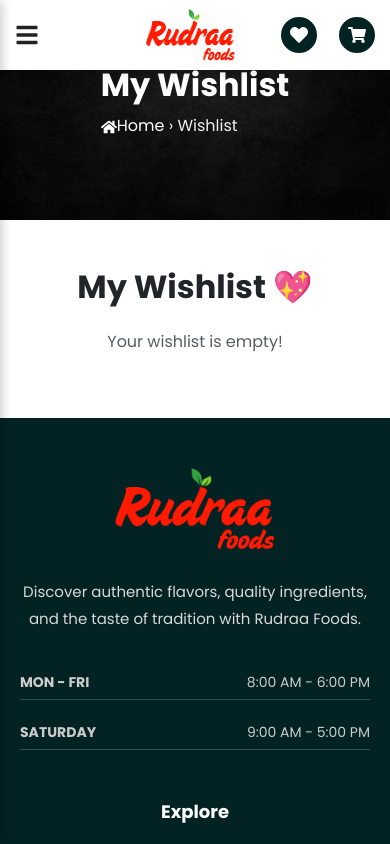
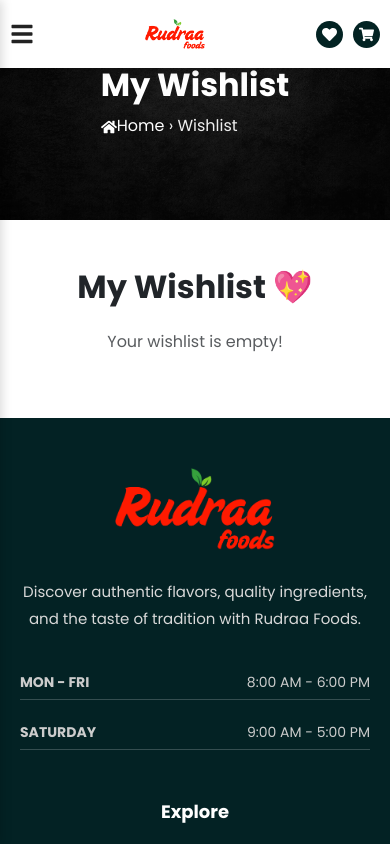
Before and after one commit to Anilpolai/Rudraa, a React (Vite) app: page /wishlist in a window 390 px wide. Shown: the top 844 px of the page. Built offline with nearby package versions, Linux system fonts and the light colour scheme; a web font is replaced by a local one.

Commit message:
edit css

```diff
--- a/src/component/header/header.css
+++ b/src/component/header/header.css
@@ -1,40 +1,43 @@
 /* =====================================
-   BASE STYLES
+   🌟 BASE STYLES
 ===================================== */
 * {
   font-family: "Poppins", sans-serif;
+  margin: 0;
+  padding: 0;
+  box-sizing: border-box;
 }
 
 /* =====================================
-   DESKTOP HEADER
+   🖥️ DESKTOP HEADER
 ===================================== */
 .header-container {
   position: fixed;
   top: 20px;
   left: 50%;
   transform: translateX(-50%);
-  width: 68%;
-  max-width: 1400px;
+  width: 70%;
+  max-width: 1350px;
   z-index: 1000;
   background: transparent;
+  transition: all 0.4s ease;
 }
 
 .header {
   display: grid;
   grid-template-columns: auto 1fr auto;
   align-items: center;
-  background: linear-gradient(to right, #f8f8f8, #f0f0f0);
-  padding: 20px 32px;
+  background: linear-gradient(to right, #fafafa, #f2f2f2);
+  padding: 18px 32px;
   border-radius: 14px;
-  box-shadow: 0 4px 12px rgba(0, 0, 0, 0.1);
-  opacity: 0.97;
+  box-shadow: 0 4px 12px rgba(0, 0, 0, 0.08);
+  opacity: 0.98;
   transition: all 0.3s ease;
 }
 
-/* LOGO (Grid + Flex for perfect centering) */
+/* Logo */
 .logo {
-  display: grid;
-  grid-auto-flow: column;
+  display: flex;
   align-items: center;
   justify-content: center;
   gap: 10px;
@@ -42,49 +45,45 @@
 }
 
 .logo img {
-  width:90px;
+  width: 95px;
   height: 50px;
-
+  object-fit: contain;
 }
-
 
 /* Navigation */
 .nav {
   display: flex;
   justify-content: center;
   list-style: none;
-  gap: 28px;
+  gap: 32px;
 }
 
 .nav li a {
   text-decoration: none;
   color: #222;
-  font-size: 20px;
+  font-size: 18px;
   font-weight: 500;
-  transition: color 0.3s ease;
+  transition: color 0.3s ease, transform 0.3s ease;
 }
 
 .nav li a:hover {
-  color: #ff4d4d;
+  color: #ff3c3c;
+  transform: scale(1.05);
 }
 
 .nav li a.active {
-  color: red;
-}
-
-.nav li .arrow {
-  font-size: 10px;
-  margin-left: 4px;
+  color: #ff3c3c;
 }
 
 /* Right Section */
 .right-section {
   display: flex;
   align-items: center;
-  gap: 22px;
+  gap: 20px;
 }
 
-.cart {
+/* Icons: Cart & Wishlist */
+.cart, .wishlist {
   position: relative;
   font-size: 18px;
   background: #032323;
@@ -94,91 +93,97 @@
   display: flex;
   align-items: center;
   justify-content: center;
-  transition: background 0.3s ease;
+  transition: background 0.3s ease, transform 0.3s ease;
 }
 
-.cart:hover {
+.cart:hover,
+.wishlist:hover {
   background: #044646;
+  transform: scale(1.1);
 }
 
-.cart .badge {
+/* Badges */
+.cart .badge,
+.wishlist .badge {
   position: absolute;
   top: -6px;
   right: -6px;
-  background: red;
+  background: #ff3c3c;
   color: #fff;
-  font-size: 12px;
+  font-size: 11px;
   padding: 2px 6px;
   border-radius: 50%;
 }
 
-/* Hamburger (hidden on desktop) */
+/* Hamburger (Desktop Hidden) */
 .hamburger {
   font-size: 24px;
   cursor: pointer;
   display: none;
+  color: #222;
+  transition: color 0.3s ease, transform 0.3s ease;
+}
+
+.hamburger:hover {
+  color: #ff3c3c;
+  transform: scale(1.1);
 }
 
 /* =====================================
-   MOBILE HEADER
+   📱 MOBILE HEADER
 ===================================== */
 .mobile-header {
   display: none;
   justify-content: space-between;
   align-items: center;
   background: #fff;
-  padding: 12px 15px;
+  padding: 10px 15px;
   box-shadow: 0 3px 10px rgba(0, 0, 0, 0.1);
   position: fixed;
   top: 0;
   left: 0;
   right: 0;
-  height: 70px;
+  height: 68px;
   z-index: 2000;
 }
 
 .mobile-header .logo {
   display: flex;
   align-items: center;
-  gap: 10px;
-  text-decoration: none;
+  justify-content: center;
 }
 
 .mobile-header .logo img {
-  position: relative;
-  left:30px;
-  width: 42px;
-  height: 42px;
+  width: 80px;
+  height: 45px;
+  object-fit: contain;
 }
 
-.mobile-header .logo h2 {
-  font-size: 20px;
-  font-weight: 700;
-  color: #222;
+.mobile-icons {
+  display: flex;
+  align-items: center;
+  gap: 10px;
 }
 
-.mobile-header .hamburger {
-  font-size: 24px;
-  cursor: pointer;
-}
-
-.mobile-header .cart {
+/* Mobile Cart & Wishlist */
+.mobile-header .cart,
+.mobile-header .wishlist {
   position: relative;
   font-size: 18px;
   background: #032323;
   color: #fff;
-  padding: 9px;
+  padding: 8px;
   border-radius: 50%;
   display: flex;
   align-items: center;
   justify-content: center;
 }
 
-.mobile-header .cart .badge {
+.mobile-header .badge {
   position: absolute;
   top: -5px;
   right: -5px;
-  background: red;
+  background: #ff3c3c;
   color: #fff;
   font-size: 11px;
   padding: 2px 5px;
@@ -186,7 +191,7 @@
 }
 
 /* =====================================
-   SIDEBAR MENU (GSAP animated)
+   📂 SIDEBAR MENU (GSAP Animated)
 ===================================== */
 .sidebar {
   position: fixed;
@@ -196,27 +201,32 @@
   max-width: 270px;
   height: 100%;
   background: #fff;
-  box-shadow: 2px 0 10px rgba(0, 0, 0, 0.2);
+  box-shadow: 2px 0 10px rgba(0, 0, 0, 0.15);
   transform: translateX(-100%);
   z-index: 3000;
-  padding: 20px;
+  padding: 25px 20px;
   display: flex;
   flex-direction: column;
-  transition: transform 0.5s ease;
 }
 
 .close-btn {
   align-self: flex-end;
-  font-size: 22px;
+  font-size: 24px;
   cursor: pointer;
-  margin-bottom: 20px;
+  color: #222;
+  margin-bottom: 25px;
+  transition: color 0.3s ease;
+}
+
+.close-btn:hover {
+  color: #ff3c3c;
 }
 
 .sidebar-menu {
   list-style: none;
   display: flex;
   flex-direction: column;
-  gap: 18px;
+  gap: 20px;
 }
 
 .sidebar-menu li a {
@@ -229,109 +239,86 @@
 
 .sidebar-menu li a:hover,
 .sidebar-menu li a.active {
-  color: red;
+  color: #ff3c3c;
 }
 
 /* =====================================
-   BACKGROUND OVERLAY
+   🌙 OVERLAY BACKDROP
 ===================================== */
 .overlay {
   position: fixed;
-  top: 0;
-  left: 0;
-  right: 0;
-  bottom: 0;
+  inset: 0;
   background: rgba(0, 0, 0, 0.4);
   z-index: 2500;
 }
 
+/* =====================================
+   📱 RESPONSIVE BREAKPOINTS
+===================================== */
 
-/* Wishlist icon */
-.wishlist {
-  position: relative;
-  font-size: 18px;
-  background: #032323;
-  color: #fff;
-  padding: 9px;
-  border-radius: 50%;
-  display: flex;
-  align-items: center;
-  justify-content: center;
-  margin-right: 12px;
-  transition: background 0.3s ease;
-}
-
-.wishlist:hover {
-  background: #044646;
-}
-
-.wishlist .badge {
-  position: absolute;
-  top: -5px;
-  right: -5px;
-  background: red;
-  color: #fff;
-  font-size: 11px;
-  padding: 2px 5px;
-  border-radius: 50%;
-}
-
-/* Mobile icons container */
-.mobile-icons {
-  display: flex;
-  gap: 10px;
-  align-items: center;
-}
-
-
-/* =====================================
-   RESPONSIVE BREAKPOINTS
-===================================== */
+/* Tablets */
 @media (max-width: 992px) {
   .header-container {
-    width: 80%;
+    width: 85%;
   }
 
-}
+  .nav li a {
+    font-size: 17px;
+  }
 
-@media (max-width: 768px) {
-  .desktop-header {
-    display: none;
+  .logo img {
+    width: 85px;
+    height: 45px;
   }
-  .mobile-header {
-    display: flex;
-  }
-  .mobile-header .logo img {
-    width: 89px;
-    height: 52px;
-}
-}
-/* Make sure hamburger shows properly */
-.hamburger {
-  font-size: 26px;
-  cursor: pointer;
-  color: #222;
-  display: flex;
-  align-items: center;
-  justify-content: center;
-  transition: transform 0.3s ease, color 0.3s ease;
-}
 
-.hamburger:hover {
-  color: #ff4d4d;
-  transform: scale(1.1);
-}
-
-/* Make sure it's visible on mobile */
-@media (max-width: 992px) {
   .hamburger {
     display: flex;
   }
 }
 
-/* Hide hamburger on large desktops (optional) */
-@media (min-width: 993px) {
-  .hamburger {
+/* Mobile */
+@media (max-width: 768px) {
+  .desktop-header {
+    display: none;
+  }
+
+  .mobile-header {
+    display: flex;
+  }
+
+  .header-container {
     display: none;
   }
 }
+
+/* Small phones */
+@media (max-width: 576px) {
+  .mobile-header .logo img {
+    width: 70px;
+    height: 40px;
+  }
+
+  .mobile-header .cart,
+  .mobile-header .wishlist {
+    font-size: 16px;
+    padding: 7px;
+  }
+}
+
+/* Extra small devices */
+@media (max-width: 400px) {
+  .mobile-header {
+    padding: 8px 10px;
+  }
+
+  .mobile-header .logo img {
+    width: 60px;
+    height: 35px;
+  }
+
+  .mobile-header .cart,
+  .mobile-header .wishlist {
+    padding: 6px;
+    font-size: 15px;
+  }
+}
--- a/src/pages/product.css
+++ b/src/pages/product.css
@@ -33,8 +33,7 @@
   pointer-events: none;
 }
 
-
-
+/* ===== Product Image ===== */
 .product-img-container {
   position: relative;
   overflow: hidden;
@@ -43,17 +42,17 @@
 
 .product-img {
   width: 100%;
-  height: 180px;
+  height: 200px;
   object-fit: cover;
   transition: transform 0.5s ease;
   border-radius: 20px 20px 0 0;
 }
 
-/* Zoom while tilt */
 .product-card:hover .product-img {
   transform: scale(1.1);
 }
 
+/* ===== Overlay Icons ===== */
 .product-overlay {
   position: absolute;
   top: 10px;
@@ -63,6 +62,7 @@
   opacity: 0;
   transform: translateX(20px);
   transition: all 0.4s ease;
+  z-index: 2;
 }
 
 .product-card:hover .product-overlay {
@@ -80,7 +80,10 @@
   display: flex;
   align-items: center;
   justify-content: center;
+  color: #333;
+  font-size: 1.1rem;
   transition: all 0.3s ease;
+  box-shadow: 0 3px 10px rgba(0, 0, 0, 0.15);
 }
 
 .icon-btn:hover {
@@ -89,51 +92,172 @@
   transform: scale(1.1);
 }
 
+/* ===== Product Info ===== */
 .product-info {
-  padding: 15px;
+  padding: 18px 15px 25px;
+  text-align: center;
+}
+
+.product-info small {
+  color: #777;
+  font-weight: 500;
+  text-transform: uppercase;
+  letter-spacing: 0.5px;
 }
 
 .product-info h5 {
-  font-size: 1.1rem;
+  font-size: 1.15rem;
   font-weight: 600;
+  color: #222;
+  margin: 8px 0;
 }
 
 .price {
-  font-size: 1.1rem;
-  margin-bottom: 10px;
+  font-size: 1.05rem;
+  margin-bottom: 12px;
+  color: #333;
+}
+
+.price span.text-danger {
+  color: #ff3c3c !important;
+}
+
+.btn-outline-dark {
+  font-size: 0.9rem;
+  padding: 6px 14px;
+  border-radius: 50px;
+  transition: all 0.3s ease;
 }
 
 .btn-outline-dark:hover {
   background-color: #000;
   color: #fff;
+  transform: scale(1.05);
 }
 
-/* ===== Responsive ===== */
-@media (min-width: 768px) {
-  .product-img {
-    height: 200px;
-  }
+/* ===== Badges ===== */
+.badge-top {
+  position: absolute;
+  top: 12px;
+  left: 12px;
+  padding: 6px 10px;
+  font-size: 0.75rem;
+  border-radius: 6px;
+  letter-spacing: 0.3px;
+  text-transform: uppercase;
 }
 
+/* ======================================
+   📱 Responsive Design
+====================================== */
+
+/* Large tablets / small laptops */
 @media (min-width: 992px) {
   .product-img {
     height: 240px;
   }
 }
 
-@media (max-width: 576px) {
-  .icon-btn {
-    width: 32px;
-    height: 32px;
+/* Tablets */
+@media (max-width: 992px) {
+  .product-img {
+    height: 210px;
   }
+
+  .product-card {
+    min-height: 360px;
+  }
+
+  .product-info h5 {
+    font-size: 1.05rem;
+  }
+}
+
+/* Large phones */
+@media (max-width: 768px) {
+  .product-img {
+    height: 180px;
+  }
+
+  .product-card {
+    min-height: 340px;
+  }
+
+  .product-info {
+    padding: 12px;
+  }
+
   .product-info h5 {
     font-size: 1rem;
   }
-  .product-info {
-    padding: 10px;
+
+  .price {
+    font-size: 0.95rem;
   }
+
   .btn-outline-dark {
     font-size: 0.85rem;
-    padding: 5px 10px;
+    padding: 5px 12px;
+  }
+
+  .icon-btn {
+    width: 34px;
+    height: 34px;
+    font-size: 1rem;
   }
 }
+
+/* Small phones */
+@media (max-width: 576px) {
+  .product-card {
+    min-height: 300px;
+  }
+
+  .product-img {
+    height: 160px;
+  }
+
+  .product-info h5 {
+    font-size: 0.95rem;
+  }
+
+  .product-info small {
+    font-size: 0.75rem;
+  }
+
+  .price {
+    font-size: 0.9rem;
+  }
+
+  .icon-btn {
+    width: 30px;
+    height: 30px;
+    font-size: 0.9rem;
+  }
+
+  .btn-outline-dark {
+    font-size: 0.8rem;
+    padding: 4px 10px;
+  }
+}
+
+/* Extra small (under 400px) */
+@media (max-width: 400px) {
+  .product-card {
+    min-height: 280px;
+  }
+
+  .product-img {
+    height: 140px;
+  }
+
+  .icon-btn {
+    width: 28px;
+    height: 28px;
+  }
+
+  .btn-outline-dark {
+    font-size: 0.75rem;
+    padding: 3px 8px;
+  }
+}
```
